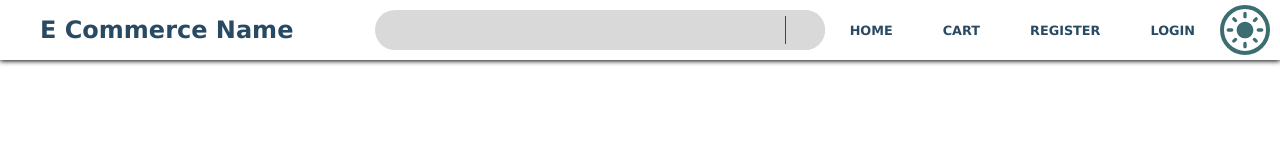
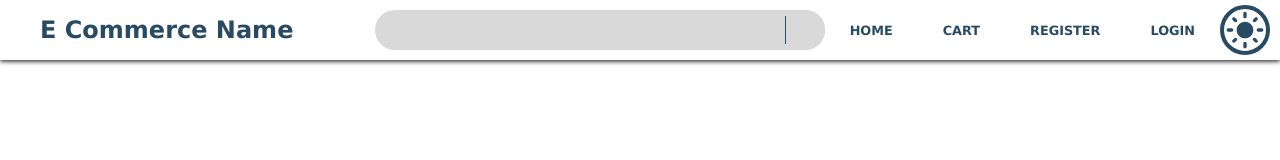
Before and after one commit to woragis/e-commerce-frontend, a React (Create React App) app: page / in a window 1280 px wide. Shown: the top 160 px of the page. Built offline with nearby package versions, Linux system fonts and the light colour scheme; some icons are missing; a web font is replaced by a local one.

Commit message:
Upgrade Theme Button styling

```diff
--- a/src/components/ThemeButton/style.ts
+++ b/src/components/ThemeButton/style.ts
@@ -7,8 +7,8 @@ export const StyledThemeButton = styled.span`
   display: flex;
   justify-content: center;
   align-items: center;
-  color: ${props => props.theme.background.color.secondary};
-  border: 4px solid ${props => props.theme.background.color.secondary};
+  color: ${props => props.theme.text.color};
+  border: 4px solid ${props => props.theme.text.color};
   border-radius: 50%;
   margin-right: 10px;
 `;
```
